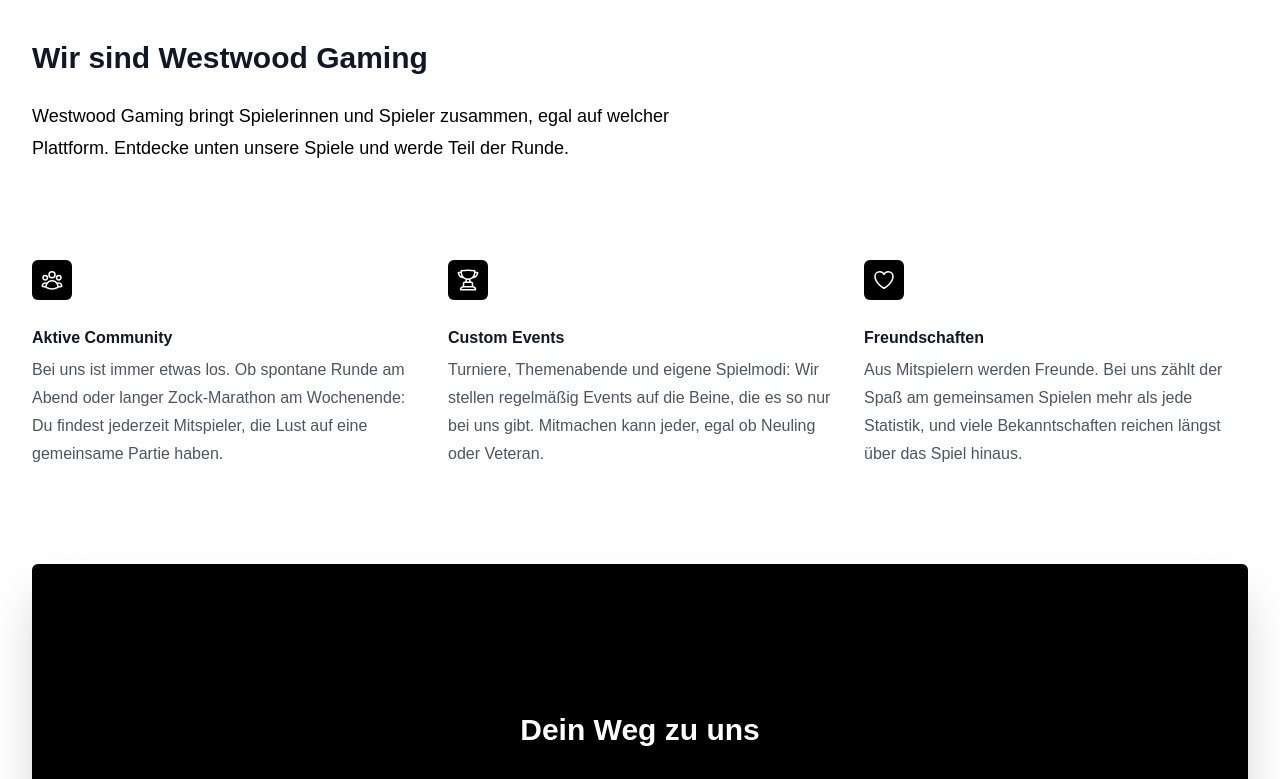
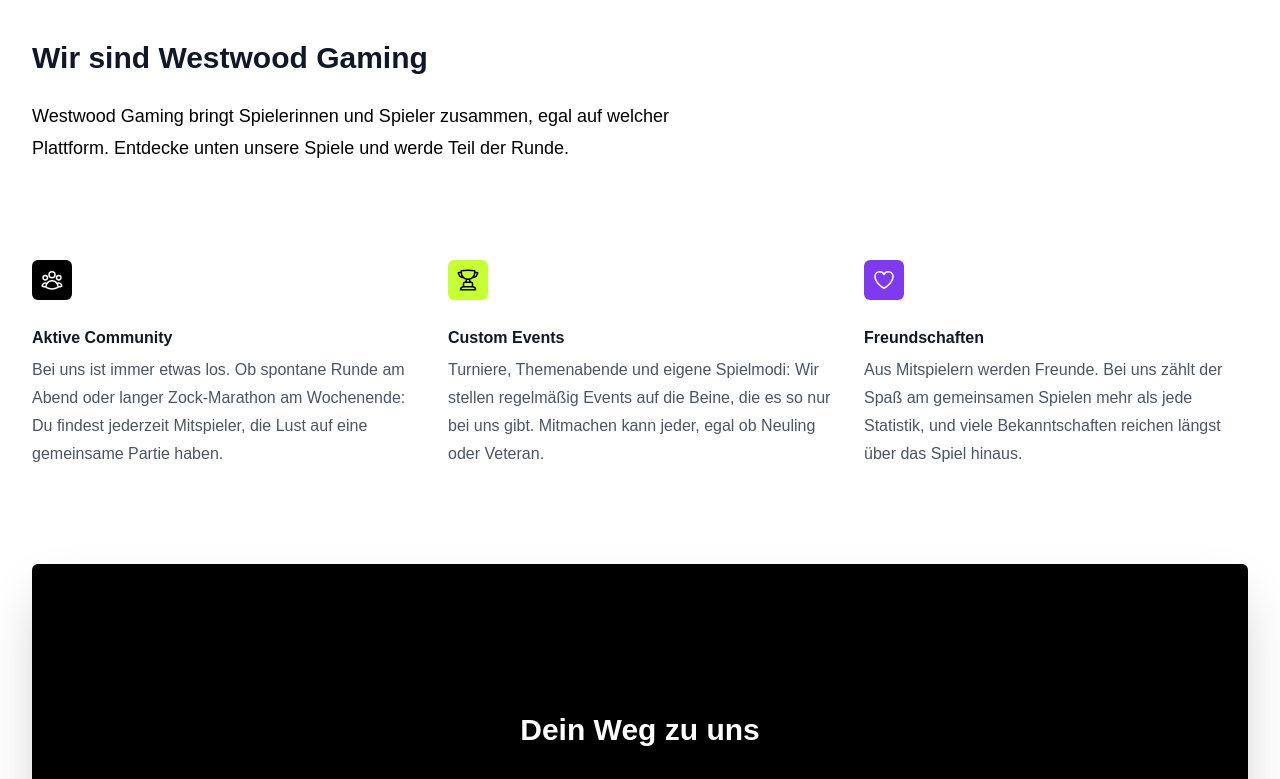
Before and after one commit to revicemedia/westwoodgaming, a Next.js app: page / in a window 1280 px wide. Shown: the part 872-1651 px from the top of the page. Built offline with nearby package versions, Linux system fonts and the light colour scheme; no server answers; a web font is replaced by a local one.

Commit message:
Navbar changes and hero images on sub pages zooming

```diff
--- a/app/(frontend)/admins/page.tsx
+++ b/app/(frontend)/admins/page.tsx
@@ -19,7 +19,7 @@ export default function AdminsPage() {
           fill
           sizes="(min-width: 1024px) 100vw, 1200px"
           preload
-          className="-z-20 object-cover object-top"
+          className="hero-scroll-zoom -z-20 object-cover object-top"
         />
         <div aria-hidden="true" className="absolute inset-0 -z-10 bg-linear-to-t from-black via-black/60 to-transparent" />
 
--- a/app/(frontend)/events/[id]/aufstellung/page.tsx
+++ b/app/(frontend)/events/[id]/aufstellung/page.tsx
@@ -59,7 +59,7 @@ async function LineupContent({ params }: Props) {
     <>
       <section className="relative isolate overflow-hidden bg-black">
         {game && (
-          <Image alt="" src={game.image} fill sizes="(min-width: 1024px) 100vw, 1200px" preload className="-z-20 object-cover object-top" />
+          <Image alt="" src={game.image} fill sizes="(min-width: 1024px) 100vw, 1200px" preload className="hero-scroll-zoom -z-20 object-cover object-top" />
         )}
         <div aria-hidden="true" className="absolute inset-0 -z-10 bg-linear-to-t from-black via-black/60 to-transparent" />
 
--- a/app/(frontend)/events/page.tsx
+++ b/app/(frontend)/events/page.tsx
@@ -20,7 +20,7 @@ export default function EventsPage() {
           fill
           sizes="(min-width: 1024px) 100vw, 1200px"
           preload
-          className="-z-20 object-cover object-top"
+          className="hero-scroll-zoom -z-20 object-cover object-top"
         />
         <div aria-hidden="true" className="absolute inset-0 -z-10 bg-linear-to-t from-black via-black/60 to-transparent" />
 
--- a/app/(frontend)/globals.css
+++ b/app/(frontend)/globals.css
@@ -31,7 +31,8 @@ body {
 
 /* Navbar-Schatten nur auf Seiten ohne Breadcrumbs; dort schließt die graue Leiste direkt an */
 body:not(:has([data-breadcrumbs])) [data-navbar] {
-  box-shadow: 0 1px 3px 0 rgb(0 0 0 / 0.1), 0 1px 2px -1px rgb(0 0 0 / 0.1);
+  /* entspricht shadow-xs; als Wert, weil Tailwind ungenutzte Theme-Variablen nicht ausgibt */
+  box-shadow: 0 1px 2px 0 rgb(0 0 0 / 0.05);
 }
 
 @layer base {
@@ -118,3 +119,21 @@ body:not(:has([data-breadcrumbs])) [data-navbar] {
     transform: scale(1.08);
   }
 }
+
+/* Titelbilder der Unterseiten zoomen beim Scrollen leicht heran. Ohne Unterstützung für
+   scroll-gesteuerte Animationen (z. B. Firefox) bleibt das Bild einfach stehen. */
+@keyframes hero-scroll-zoom {
+  to {
+    transform: scale(1.15);
+  }
+}
+
+@media (prefers-reduced-motion: no-preference) {
+  @supports (animation-timeline: scroll()) {
+    .hero-scroll-zoom {
+      animation: hero-scroll-zoom linear both;
+      animation-timeline: scroll(root);
+      animation-range: 0 60vh;
+    }
+  }
+}
--- a/app/(frontend)/impressum/page.tsx
+++ b/app/(frontend)/impressum/page.tsx
@@ -35,7 +35,7 @@ export default function ImpressumPage() {
           fill
           sizes="(min-width: 1024px) 100vw, 1200px"
           preload
-          className="-z-20 object-cover object-top"
+          className="hero-scroll-zoom -z-20 object-cover object-top"
         />
         <div aria-hidden="true" className="absolute inset-0 -z-10 bg-linear-to-t from-black via-black/60 to-transparent" />
 
--- a/app/(frontend)/kontakt/page.tsx
+++ b/app/(frontend)/kontakt/page.tsx
@@ -20,7 +20,7 @@ export default function KontaktPage() {
           fill
           sizes="(min-width: 1024px) 100vw, 1200px"
           preload
-          className="-z-20 object-cover object-top"
+          className="hero-scroll-zoom -z-20 object-cover object-top"
         />
         <div aria-hidden="true" className="absolute inset-0 -z-10 bg-linear-to-t from-black via-black/60 to-transparent" />
 
--- a/app/(frontend)/news/[slug]/page.tsx
+++ b/app/(frontend)/news/[slug]/page.tsx
@@ -61,7 +61,7 @@ async function ArticleContent({ params }: Props) {
           fill
           sizes="(min-width: 1024px) 100vw, 1200px"
           preload
-          className="-z-20 object-cover"
+          className="hero-scroll-zoom -z-20 object-cover"
         />
         <div aria-hidden="true" className="absolute inset-0 -z-10 bg-linear-to-t from-black via-black/60 to-transparent" />
 
--- a/app/(frontend)/news/page.tsx
+++ b/app/(frontend)/news/page.tsx
@@ -21,7 +21,7 @@ export default async function NewsPage() {
           fill
           sizes="(min-width: 1024px) 100vw, 1200px"
           preload
-          className="-z-20 object-cover object-top"
+          className="hero-scroll-zoom -z-20 object-cover object-top"
         />
         <div aria-hidden="true" className="absolute inset-0 -z-10 bg-linear-to-t from-black via-black/60 to-transparent" />
 
--- a/app/(frontend)/spiele/[slug]/page.tsx
+++ b/app/(frontend)/spiele/[slug]/page.tsx
@@ -68,7 +68,7 @@ async function GameContent({ params }: Props) {
           fill
           sizes="(min-width: 1024px) 100vw, 1200px"
           preload
-          className="-z-20 object-cover object-top"
+          className="hero-scroll-zoom -z-20 object-cover object-top"
         />
         <div aria-hidden="true" className="absolute inset-0 -z-10 bg-linear-to-t from-black via-black/60 to-transparent" />
 
--- a/components/TopSection/TopSection.tsx
+++ b/components/TopSection/TopSection.tsx
@@ -7,6 +7,8 @@ const features = [
       'Bei uns ist immer etwas los. Ob spontane Runde am Abend oder langer Zock-Marathon am Wochenende: Du findest jederzeit Mitspieler, die Lust auf eine gemeinsame Partie haben.',
     href: '#',
     icon: UserGroupIcon,
+    // Markenfarben, je Kachel eine
+    tile: 'bg-black text-white',
   },
   {
     name: 'Custom Events',
@@ -14,6 +16,7 @@ const features = [
       'Turniere, Themenabende und eigene Spielmodi: Wir stellen regelmäßig Events auf die Beine, die es so nur bei uns gibt. Mitmachen kann jeder, egal ob Neuling oder Veteran.',
     href: '#',
     icon: TrophyIcon,
+    tile: 'bg-lime text-black',
   },
   {
     name: 'Freundschaften',
@@ -21,6 +24,7 @@ const features = [
       'Aus Mitspielern werden Freunde. Bei uns zählt der Spaß am gemeinsamen Spielen mehr als jede Statistik, und viele Bekanntschaften reichen längst über das Spiel hinaus.',
     href: '#',
     icon: HeartIcon,
+    tile: 'bg-purple text-white',
   },
 ]
 
@@ -41,8 +45,8 @@ export default function TopSection() {
             {features.map((feature) => (
               <div key={feature.name} className="flex flex-col">
                 <dt className="text-base/7 font-semibold text-gray-900">
-                  <div className="mb-6 flex size-10 items-center justify-center rounded-md bg-black">
-                    <feature.icon aria-hidden="true" className="size-6 text-white" />
+                  <div className={`mb-6 flex size-10 items-center justify-center rounded-md ${feature.tile}`}>
+                    <feature.icon aria-hidden="true" className="size-6" />
                   </div>
                   {feature.name}
                 </dt>
```
